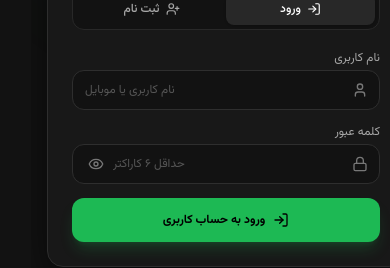
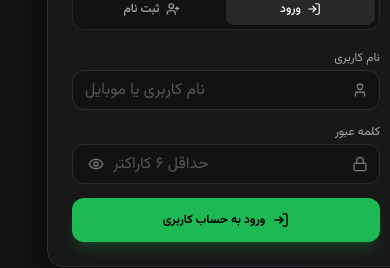
Before and after one commit to brandyar/AlphaDesk, a React (Vite) app: page / in a window 390 px wide. Shown: the part 410-678 px from the top of the page. Built offline with nearby package versions, Linux system fonts and the light colour scheme; no server answers.

Commit message:
fix: improve mobile viewport and input usability
Optimize viewport settings and disable auto-zoom on mobile inputs to enhance the user experience on touch devices.

```diff
--- a/index.html
+++ b/index.html
@@ -2,7 +2,7 @@
 <html lang="fa" dir="rtl">
   <head>
     <meta charset="UTF-8" />
-    <meta name="viewport" content="width=device-width, initial-scale=1.0" />
+    <meta name="viewport" content="width=device-width, initial-scale=1.0, maximum-scale=1.0, user-scalable=no, viewport-fit=cover, interactive-widget=resizes-content" />
     <title>سامانه مدیریت مشتریان آلفادسک (AlphaDesk CRM)</title>
     <meta name="description" content="پرتال یکپارچه مدیریت ارتباط با مشتریان، پیگیری مذاکرات، لیدهای سرد و ارزیابی عملکرد پرسنل آلفادسک" />
     <meta property="og:title" content="سامانه مدیریت مشتریان آلفادسک (AlphaDesk CRM)" />
--- a/src/index.css
+++ b/src/index.css
@@ -23,6 +23,26 @@
 
   input, button, select, textarea {
     font-family: 'Vazirmatn', sans-serif !important;
+  }
+
+  /* Prevent mobile Safari & Android from auto-zooming on focus when font-size is < 16px */
+  @media screen and (max-width: 768px) {
+    input:not([type="checkbox"]):not([type="radio"]),
+    select,
+    textarea {
+      font-size: 16px !important;
+    }
+  }
+
+  /* Prevent double-tap zooming on interactive controls */
+  html,
+  body,
+  button,
+  input,
+  select,
+  textarea,
+  a {
+    touch-action: manipulation;
   }
 
   /* Force pointer cursor on all clickable elements throughout the whole app */
```
